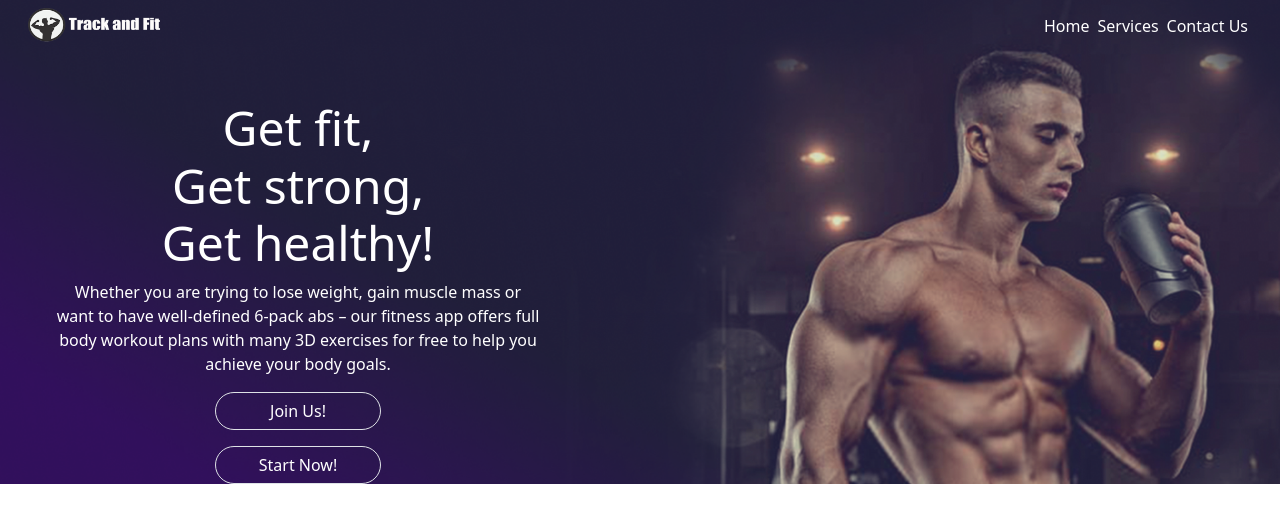
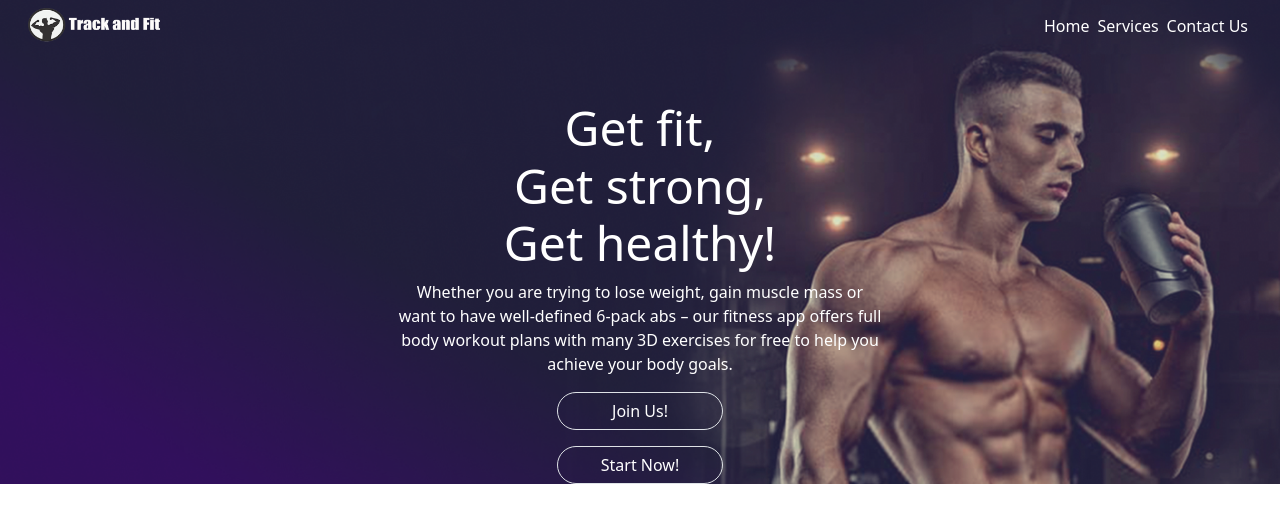
Before and after one commit to CodeITLab/fit_track_frontend_app, a Vue app: page / in a window 1280 px wide. Shown: the top 522 px of the page. Built offline with nearby package versions, Linux system fonts and the light colour scheme.

Commit message:
centrirani itemi na home page-u

```diff
--- a/src/assets/css/views/homepage.css
+++ b/src/assets/css/views/homepage.css
@@ -23,7 +23,6 @@ body {
 
 @media screen and (min-width: 768px) {
   .info-card {
-    margin-left: 3rem !important;
     width: 500px;
   }
 }
--- a/src/views/HomeView.vue
+++ b/src/views/HomeView.vue
@@ -1,5 +1,4 @@
 <script lang="ts">
-
 import { defineComponent } from "vue";
 
 import MainMenuComponent from "@/components/main-menu-component/MainMenuComponent.vue";
@@ -7,16 +6,18 @@ import MainMenuComponent from "@/components/main-menu-component/MainMenuComponen
 export default defineComponent({
   name: "HomeView",
   components: {
-    MainMenuComponent
-  }
+    MainMenuComponent,
+  },
 });
 </script>
 
 <template>
-  <div class="home d-flex flex-column  justify-content-left">
+  <div class="home d-flex flex-column">
     <MainMenuComponent />
-    <div class="info-card d-flex flex-column justify-content-center align-items-center text-center mt-5">
-      <h1 class="text-white display-5 ">
+    <div
+      class="info-card d-flex flex-column justify-content-center align-self-center text-center mt-5"
+    >
+      <h1 class="text-white display-5">
         Get fit,<br />
         Get strong,<br />
         Get healthy!
@@ -26,12 +27,20 @@ export default defineComponent({
         well-defined 6-pack abs – our fitness app offers full body workout plans
         with many 3D exercises for free to help you achieve your body goals.
       </p>
-      <button class="btn text-white rounded-pill border border-dark-3 mb-3 btn-block col-sm-4" type="button">
-        Join Us!
-      </button>
-      <button class="btn text-white rounded-pill border border-dark-3 btn-block col-sm-4" type="button">
-        Start Now!
-      </button>
+      <div class="d-flex flex-column justify-content-center align-items-center">
+        <button
+          class="btn text-white rounded-pill border border-dark-3 mb-3 btn-block col-sm-4"
+          type="button"
+        >
+          Join Us!
+        </button>
+        <button
+          class="btn text-white rounded-pill border border-dark-3 btn-block col-sm-4"
+          type="button"
+        >
+          Start Now!
+        </button>
+      </div>
     </div>
   </div>
 </template>
```
